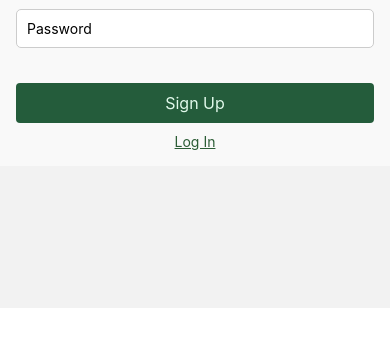
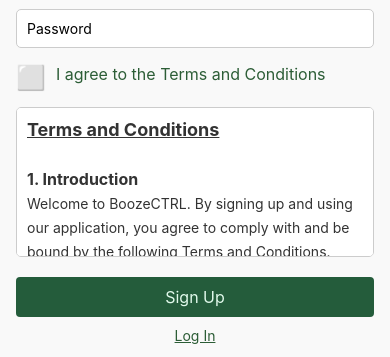
Before and after one commit to nawal-0/innovatux, a React Native app in the folder innovatux-app/: screen /SignUp in a window 390 px wide. Shown: the part 536-893 px from the top of the page. Before the commit the page ends 844 px from the top, so only its background shows below. Built offline with nearby package versions, Linux system fonts and the light colour scheme.

Commit message:
Added terms and conditions on signup page

```diff
--- a/innovatux-app/package.json
+++ b/innovatux-app/package.json
@@ -10,6 +10,7 @@
   },
   "dependencies": {
     "@expo/vector-icons": "^14.0.2",
+    "@react-native-community/checkbox": "^0.5.17",
     "@react-native-picker/picker": "^2.8.0",
     "@react-navigation/bottom-tabs": "^6.6.1",
     "@react-navigation/native": "^6.1.18",
--- a/innovatux-app/pages/SignUp.js
+++ b/innovatux-app/pages/SignUp.js
@@ -1,5 +1,5 @@
 import React, { useState } from 'react';
-import { View, Text, TextInput, StyleSheet, TouchableOpacity, KeyboardAvoidingView, Platform, Alert, FlatList } from 'react-native';
+import { View, Text, TextInput, StyleSheet, TouchableOpacity, KeyboardAvoidingView, Platform, Alert, FlatList, ScrollView } from 'react-native';
 import DropDownPicker from 'react-native-dropdown-picker';
 import { useUser } from '../components/UserContext';
 import { signup } from '../api-functions';
@@ -10,7 +10,7 @@ import { globalStyles } from './Styles';
  * This component provides the functionality for users to sign up for the application.
  * It includes form fields for first name, last name, email, username, age, gender, and password.
  */
-export default function SignUp({navigation}) {
+export default function SignUp({ navigation }) {
   const [first_name, setFirstName] = useState('');
   const [last_name, setLastName] = useState('');
   const [email, setEmail] = useState('');
@@ -28,12 +28,9 @@ export default function SignUp({navigation}) {
     { label: 'Other', value: 'Other' }
   ]);
 
-  /**
-   * Validate the provided username based on several rules, including allowed characters, length, and specific sequences.
-   *
-   * @param {string} input - The username to validate.
-   * @returns {boolean} True if the username is valid, otherwise false.
-   */
+  // Terms and Conditions checkbox state
+  const [isTermsAccepted, setIsTermsAccepted] = useState(false);
+
   const validateUsername = (input) => {
     const regex = /^[A-Za-z0-9._]+$/;
     if (!regex.test(input)) {
@@ -55,10 +52,6 @@ export default function SignUp({navigation}) {
     return true;
   };
 
-  /**
-   * Handle the sign-up process by validating inputs and calling the signup API.
-   * It checks if all fields are filled, validates the username and password, and makes the signup request.
-   */
   const handleSignUp = () => {
     const validatePassword = (input) => {
       const regex = /^(?=.*[A-Za-z])(?=.*\d)[A-Za-z\d]{6,}$/;
@@ -68,6 +61,12 @@ export default function SignUp({navigation}) {
       }
       return true;
     };
+
+    // Check if terms and conditions are accepted
+    if (!isTermsAccepted) {
+      Alert.alert('Terms and Conditions', 'You must agree to the Terms and Conditions to sign up.');
+      return;
+    }
 
     async function fetchSign() {
       if (!first_name || !last_name || !email || !username || !age || !gender || !password) {
@@ -81,16 +80,6 @@ export default function SignUp({navigation}) {
       // Validate Password
       if (!validatePassword(password)) return;
 
-      console.log({
-        first_name,
-        last_name,
-        email,
-        username,
-        age,
-        gender,
-        password
-      });
-
       try {
         const response = await signup(first_name, last_name, username, email, password, age, gender);
         if (response.errors) {
@@ -99,7 +88,6 @@ export default function SignUp({navigation}) {
           Alert.alert('Sign Up Error', firstErrorMessage);
           return;
         }
-        console.log(response);
         const userInfo = { token: response.token, id: response.user.id };
         setUser(userInfo);
         navigation.navigate('Preferences');
@@ -108,8 +96,10 @@ export default function SignUp({navigation}) {
         console.error(error);
       }
     }
+
     fetchSign();
   };
+
   return (
     <KeyboardAvoidingView
       behavior={Platform.OS === 'ios' ? 'padding' : 'height'}
@@ -121,6 +111,7 @@ export default function SignUp({navigation}) {
         renderItem={() => (
           <View style={globalStyles.container}>
             <Text style={globalStyles.title}>Sign Up</Text>
+
             {/* First Name */}
             <Text style={styles.label}>First Name</Text>
             <TextInput
@@ -129,6 +120,7 @@ export default function SignUp({navigation}) {
               value={first_name}
               onChangeText={setFirstName}
             />
+
             {/* Last Name */}
             <Text style={styles.label}>Last Name</Text>
             <TextInput
@@ -137,6 +129,7 @@ export default function SignUp({navigation}) {
               value={last_name}
               onChangeText={setLastName}
             />
+
             {/* Email */}
             <Text style={styles.label}>Email</Text>
             <TextInput
@@ -146,6 +139,7 @@ export default function SignUp({navigation}) {
               onChangeText={setEmail}
               keyboardType="email-address"
             />
+
             {/* Username */}
             <Text style={styles.label}>Username</Text>
             <TextInput
@@ -155,6 +149,7 @@ export default function SignUp({navigation}) {
               onChangeText={setUsername}
               onBlur={() => validateUsername(username)}
             />
+
             {/* Age */}
             <Text style={styles.label}>Age</Text>
             <TextInput
@@ -164,6 +159,7 @@ export default function SignUp({navigation}) {
               value={age}
               onChangeText={setAge}
             />
+
             {/* Gender Dropdown */}
             <Text style={styles.label}>Gender</Text>
             <DropDownPicker
@@ -177,6 +173,7 @@ export default function SignUp({navigation}) {
               style={globalStyles.dropdown}
               dropDownStyle={globalStyles.dropdown}
             />
+
             {/* Password */}
             <Text style={styles.label}>Password</Text>
             <TextInput
@@ -186,9 +183,57 @@ export default function SignUp({navigation}) {
               value={password}
               onChangeText={setPassword}
             />
-            <TouchableOpacity style={globalStyles.button} onPress={handleSignUp}>
+
+            {/* Terms and Conditions */}
+            <View style={styles.termsContainer}>
+              <TouchableOpacity onPress={() => setIsTermsAccepted(!isTermsAccepted)}>
+                <Text style={styles.checkbox}>{isTermsAccepted ? '✔️' : '⬜️'}</Text>
+              </TouchableOpacity>
+              <Text style={styles.label}>I agree to the Terms and Conditions</Text>
+            </View>
+
+            {/* Scrollable Terms and Conditions Text Box */}
+            <ScrollView style={styles.termsBox}>
+              <Text style={styles.termsText}>
+                <Text style={styles.termsTitle}>Terms and Conditions</Text>{'\n\n'}
+
+                <Text style={styles.termsHeader}>1. Introduction</Text>{'\n'}
+                Welcome to BoozeCTRL. By signing up and using our application, you agree to comply with and be bound by the following Terms and Conditions. These terms govern your access to and use of the BoozeCTRL mobile application and its features. Please read these terms carefully before proceeding.{'\n\n'}
+
+                <Text style={styles.termsHeader}>2. User Eligibility</Text>{'\n'}
+                By using BoozeCTRL, you confirm that you are at least 18 years of age or the legal age for alcohol consumption in your jurisdiction, whichever is higher. You agree to provide accurate and truthful information during the sign-up process.{'\n\n'}
+
+                <Text style={styles.termsHeader}>3. User Consent for Data Collection</Text>{'\n'}
+                By signing up, you consent to BoozeCTRL collecting and processing your data, including but not limited to, alcohol consumption patterns, spending habits, and personal health information. This data is used to provide you with personalized insights, track your goals, and improve your experience within the app. You acknowledge that your data will be handled in accordance with our Privacy Policy, which you have reviewed and accepted as part of this agreement.{'\n\n'}
+
+                <Text style={styles.termsHeader}>4. Data Privacy and Security</Text>{'\n'}
+                BoozeCTRL is committed to protecting your privacy and ensuring the security of your data. We employ industry-standard encryption and security protocols to safeguard your information. However, you acknowledge that no system is completely secure, and you agree to use the app at your own risk. You have the right to view, update, and delete your data at any time through the app's account settings. For detailed information on how we handle your data, please refer to our Privacy Policy.{'\n\n'}
+
+                <Text style={styles.termsHeader}>5. Use of the Application</Text>{'\n'}
+                BoozeCTRL is intended to help users track and manage their alcohol consumption responsibly. You agree to use the app solely for its intended purpose and in a manner that is lawful and respectful of other users. You agree not to misuse or attempt to harm the app or other users, including engaging in unauthorized access, modifying the app’s features, or compromising user data.{'\n\n'}
+
+                <Text style={styles.termsHeader}>6. Community Guidelines</Text>{'\n'}
+                BoozeCTRL provides community features that allow users to connect and share experiences. By participating in these community features, you agree to behave respectfully and not to engage in any form of harassment, abuse, or offensive behavior. You agree to comply with our Community Guidelines, which outline acceptable behavior and the consequences of violations. BoozeCTRL reserves the right to moderate content and take appropriate action against users who violate these guidelines.{'\n\n'}
+
+                <Text style={styles.termsHeader}>7. Limitations of Liability</Text>{'\n'}
+                BoozeCTRL is not responsible for any harm or damages arising from your use of the application. The app provides informational resources but does not substitute for professional medical advice or treatment. You agree to use the app at your own discretion and assume all risks associated with its use. BoozeCTRL does not guarantee the accuracy or reliability of the information provided within the app and disclaims all warranties, whether express or implied, to the fullest extent permitted by law.{'\n\n'}
+
+                <Text style={styles.termsHeader}>8. Changes to Terms and Conditions</Text>{'\n'}
+                BoozeCTRL reserves the right to modify these Terms and Conditions at any time. Any changes will be effective immediately upon posting within the app or on our website. It is your responsibility to review the terms regularly. Continued use of the app after changes are posted constitutes acceptance of the updated terms.{'\n\n'}
+
+                <Text style={styles.termsHeader}>9. Termination of Service</Text>{'\n'}
+                BoozeCTRL reserves the right to suspend or terminate your account at its discretion if you violate these Terms and Conditions or if your actions harm other users or the integrity of the application.
+              </Text>
+            </ScrollView>
+
+            {/* Sign Up Button */}
+            <TouchableOpacity
+              style={globalStyles.button}
+              onPress={handleSignUp}  // Button is always clickable
+            >
               <Text style={globalStyles.buttonText}>Sign Up</Text>
             </TouchableOpacity>
+
             <TouchableOpacity style={styles.loginLink} onPress={() => navigation.navigate('Login')}>
               <Text style={styles.loginText}>Log In</Text>
             </TouchableOpacity>
@@ -199,6 +244,7 @@ export default function SignUp({navigation}) {
     </KeyboardAvoidingView>
   );
 }
+
 
 const styles = StyleSheet.create({
   container: {
@@ -218,6 +264,45 @@ const styles = StyleSheet.create({
     fontSize: 16,
     marginBottom: 8,
     color: '#2c5d36',
+  },
+  termsContainer: {
+    flexDirection: 'row',
+    alignItems: 'center',
+    marginBottom: 15,
+  },
+  checkbox: {
+    fontSize: 24,
+    marginRight: 10,
+  },
+  termsContainer: {
+    flexDirection: 'row',
+    alignItems: 'center',
+    marginBottom: 15,
+  },
+  termsText: {
+    fontSize: 14,
+    color: '#333',
+    lineHeight: 24,
+  },
+  termsHeader: {
+    fontSize: 16,
+    fontWeight: 'bold',
+    marginBottom: 10,
+  },
+  termsTitle: {
+    fontSize: 18,
+    fontWeight: 'bold',
+    textDecorationLine: 'underline',
+    textAlign: 'center',
+    marginBottom: 20,
+  },
+  termsBox: {
+    maxHeight: 150,
+    borderWidth: 1,
+    borderColor: '#ccc',
+    padding: 10,
+    borderRadius: 5,
+    backgroundColor: 'white',
   },
   input: {
     borderWidth: 1,
```
Also changed, not shown: 1 other file (tests, documents, lock files or other folders).
